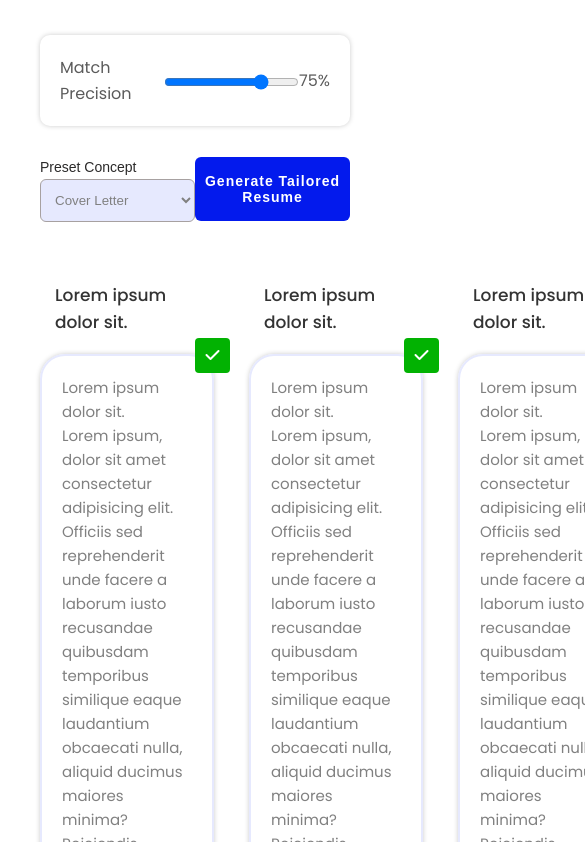
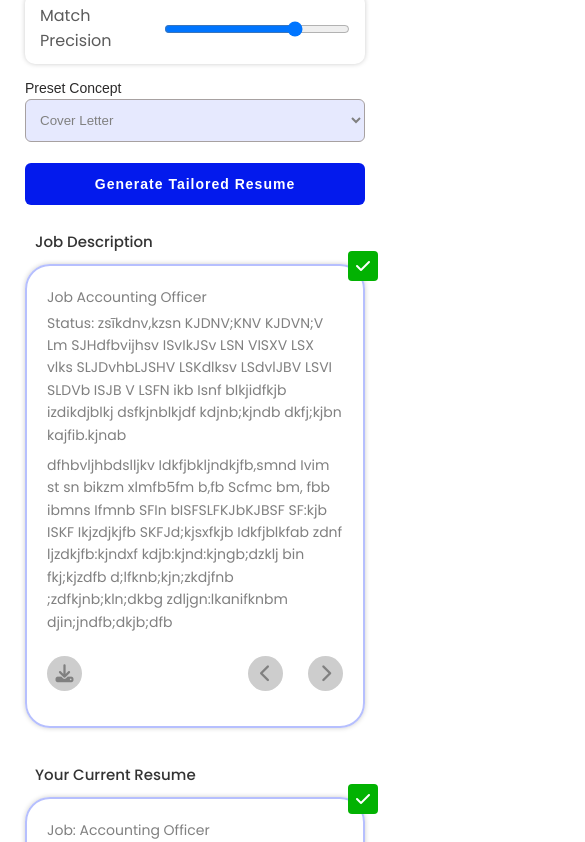
Before and after one commit to alifur-rahman/resume-tailor, a plain HTML site: page index.html in a window 390 px wide. Shown: the part 90-932 px from the top of the page, 585 px wide, since content can reach past the window. Drawn offline with Linux system fonts and the light colour scheme.

Commit message:
mobile version 1

```diff
--- /dev/null
+++ b/assets/css/responsive.css
@@ -0,0 +1,81 @@
+/* Media query for max width 1200px */
+@media only screen and (max-width: 1200px) {
+  .al_show_result_items {
+    grid-template-columns: repeat(2, 1fr);
+  }
+}
+
+@media only screen and (max-width: 991px) {
+  .al_show_result_items {
+    grid-template-columns: repeat(1, 1fr);
+  }
+  .logo_area {
+    display: none;
+  }
+  .app_name h1 {
+    text-align: left;
+  }
+  .header_naves {
+    flex: 0 0 60%;
+  }
+  .app_name {
+    flex: 0 0 40%;
+  }
+}
+@media only screen and (max-width: 767px) {
+  .al_filter_partes {
+    flex-direction: column;
+  }
+  .al_filter_right_part,
+  .al_filter_left_part {
+    flex: 0 0 100%;
+    width: 100%;
+  }
+  .al_from_group {
+    width: 100%;
+    max-width: 100%;
+  }
+  .al_preset_concept_area {
+    padding: 13px 0px;
+  }
+  .match_precision .al_card {
+    padding: 10px 15px;
+  }
+  .al_show_result_area {
+    padding: 25px 0px;
+  }
+  h1 {
+    font-size: 18px;
+    font-weight: 700;
+    line-height: 1.2;
+    color: #585858;
+  }
+  p {
+    font-size: 14px;
+  }
+  .al_card p {
+    font-size: 14px;
+    margin-bottom: 8px;
+  }
+  .al_card_title {
+    font-size: 15px;
+    padding-bottom: 10px;
+    margin-left: 10px;
+  }
+  .header {
+    padding: 15px 0;
+    margin-bottom: 5px;
+  }
+  .container {
+    padding: 0 25px;
+  }
+}
+
+@media only screen and (max-width: 576px) {
+  .al_match_value {
+    display: none;
+  }
+  .al_match_range {
+    flex: 0 0 60%;
+  }
+}
--- a/assets/css/style.css
+++ b/assets/css/style.css
@@ -119,11 +119,13 @@ h6 {
   width: 100%;
   height: 8px;
   /* -webkit-appearance: none; */
-  /* background: #f2f2f2;
-  outline: none;
-  border-radius: 15px;
-  overflow: hidden; */
+  /* background: #f2f2f2; */
+  /* outline: none; */
+  /* border-radius: 15px; */
+  /* overflow: hidden; */
   /* box-shadow: inset 0 0 5px rgba(0, 0, 0, 1); */
+  padding: 10px;
+  margin-top: 10px;
 }
 /* .range::-webkit-slider-thumb {
   -webkit-appearance: none;
@@ -181,13 +183,14 @@ label {
 }
 .al_button {
   border: none;
-  padding: 16px 0;
+  padding: 13px 0;
   width: 100%;
   border-radius: 6px;
   transition: 0.3s;
   font-size: 14px;
   font-weight: 600;
   letter-spacing: 1px;
+  margin-top: 21px;
 }
 .al_button_primary {
   background: #031aed;
@@ -213,7 +216,7 @@ label {
   margin-left: 15px;
 }
 .boder_gray {
-  border: 2px solid #e6e9fe;
+  border: 2px solid #b6bffe;
   /* box-shadow: 1px 2px 15px #00000053; */
 }
 .al_show_result_items {
@@ -251,8 +254,8 @@ label {
   column-gap: 25px;
 }
 .al_check_icon {
-  height: 35px;
-  width: 35px;
+  height: 30px;
+  width: 30px;
   border-radius: 4px;
   background: rgb(2, 178, 2);
   display: flex;
@@ -260,10 +263,14 @@ label {
   align-items: center;
   color: #fff;
   position: absolute;
-  top: -18px;
-  right: -18px;
+  top: -15px;
+  right: -15px;
 }
 .al_card p {
   color: gray;
   font-size: 15px;
+  margin-bottom: 12px;
 }
+.al_card .al_p_title {
+  margin-bottom: 3px;
+}
--- a/index.html
+++ b/index.html
@@ -19,6 +19,7 @@
     />
     <!-- custom css -->
     <link rel="stylesheet" href="assets/css/style.css" />
+    <link rel="stylesheet" href="assets/css/responsive.css" />
   </head>
   <body>
     <div id="app">
@@ -122,26 +123,27 @@
               <div class="al_show_result_wrapper">
                 <div class="al_show_result_items">
                   <div class="al_show_result_items_single">
-                    <h3 class="al_card_title">Lorem ipsum dolor sit.</h3>
+                    <h3 class="al_card_title">Job Description</h3>
                     <div class="al_card boder_gray">
                       <span class="al_check_icon">
                         <i class="fa-solid fa-check"></i>
                       </span>
-                      <p>Lorem ipsum dolor sit.</p>
+                      <p class="al_p_title">Job Accounting Officer</p>
                       <p>
-                        Lorem ipsum, dolor sit amet consectetur adipisicing
-                        elit. Officiis sed reprehenderit unde facere a laborum
-                        iusto recusandae quibusdam temporibus similique eaque
-                        laudantium obcaecati nulla, aliquid ducimus maiores
-                        minima? Reiciendis, temporibus!
+                        Status: zsīkdnv,kzsn KJDNV;KNV KJDVN;V Lm SJHdfbvijhsv
+                        ISvIkJSv LSN VISXV LSX vlks SLJDvhbLJSHV LSKdlksv
+                        LSdvlJBV LSVI SLDVb ISJB V LSFN ikb Isnf blkjidfkjb
+                        izdikdjblkj dsfkjnblkjdf kdjnb;kjndb dkfj;kjbn
+                        kajfib.kjnab
                       </p>
-                      <br />
+
                       <p>
-                        Lorem ipsum, dolor sit amet consectetur adipisicing
-                        elit. Officiis sed reprehenderit unde facere a laborum
-                        iusto recusandae quibusdam temporibus similique eaque
-                        laudantium obcaecati nulla, aliquid ducimus maiores
-                        minima? Reiciendis, temporibus!
+                        dfhbvljhbdslljkv Idkfjbkljndkjfb,smnd Ivim st sn bikzm
+                        xlmfb5fm b,fb Scfmc bm, fbb ibmns Ifmnb SFIn
+                        bISFSLFKJbKJBSF SF:kjb ISKF Ikjzdjkjfb SKFJd;kjsxfkjb
+                        Idkfjblkfab zdnf ljzdkjfb:kjndxf kdjb:kjnd:kjngb;dzklj
+                        bin fkj;kjzdfb d;lfknb;kjn;zkdjfnb ;zdfkjnb;kln;dkbg
+                        zdljgn:lkanifknbm djin;jndfb;dkjb;dfb
                       </p>
                       <div class="al_card_footer">
                         <button type="button" class="btn btn_download">
@@ -160,26 +162,27 @@
                     </div>
                   </div>
                   <div class="al_show_result_items_single">
-                    <h3 class="al_card_title">Lorem ipsum dolor sit.</h3>
+                    <h3 class="al_card_title">Your Current Resume</h3>
                     <div class="al_card boder_gray">
                       <span class="al_check_icon">
                         <i class="fa-solid fa-check"></i>
                       </span>
-                      <p>Lorem ipsum dolor sit.</p>
+                      <p class="al_p_title">Job: Accounting Officer</p>
                       <p>
-                        Lorem ipsum, dolor sit amet consectetur adipisicing
-                        elit. Officiis sed reprehenderit unde facere a laborum
-                        iusto recusandae quibusdam temporibus similique eaque
-                        laudantium obcaecati nulla, aliquid ducimus maiores
-                        minima? Reiciendis, temporibus!
+                        Status: zsikdnv,kźsn KJDNV;KNV KJDVNV Lm SJHdfbvijhsv
+                        ISvikJSv LSN VISXV LSX viks SLJDvhbLJSHV LSKdlksv
+                        LSdviJBV LSVI SLDVb ISJB v LSFN Ikb Isnf bikjldfikjb
+                        izdikfjblkj dsfkjnblkjdf kdjnb;kjndb dkfj;kjbn
+                        kdjfnb;kjndb
                       </p>
-                      <br />
+
                       <p>
-                        Lorem ipsum, dolor sit amet consectetur adipisicing
-                        elit. Officiis sed reprehenderit unde facere a laborum
-                        iusto recusandae quibusdam temporibus similique eaque
-                        laudantium obcaecati nulla, aliquid ducimus maiores
-                        minima? Reiciendis, temporibus!
+                        dfhbvljhbdslfjkv Idkfjbkljndkjfb,smnd lvnm sf sn bjkzm
+                        ximfb:Sfm b,fb S bm, fbb Ibmns Ifmnb SFIn
+                        bISFSLFKJbKJBSF SF:kjb ISKF Ikjzd;kjfb SKFJd;kjsxfkjb
+                        Idkfjblkfdb zanf ljzdkjfb;kjndxf kdjb:kjnd kingb;dzklj
+                        bin fkj;kjzdfb d;lfknb;kjn,zkdjfnb ;zdřkjnb;kin;dkbg
+                        zdijgn,lkdnifknbm;djfn:jndfb;dkjb.dfb
                       </p>
                       <div class="al_card_footer">
                         <button type="button" class="btn btn_download">
@@ -198,26 +201,29 @@
                     </div>
                   </div>
                   <div class="al_show_result_items_single">
-                    <h3 class="al_card_title">Lorem ipsum dolor sit.</h3>
+                    <h3 class="al_card_title">
+                      Tailored Resume <small>(75% Precision)</small>
+                    </h3>
                     <div class="al_card boder_gray">
                       <span class="al_check_icon">
                         <i class="fa-solid fa-check"></i>
                       </span>
-                      <p>Lorem ipsum dolor sit.</p>
+                      <p class="al_p_title">Job: Accounting Officer</p>
                       <p>
-                        Lorem ipsum, dolor sit amet consectetur adipisicing
-                        elit. Officiis sed reprehenderit unde facere a laborum
-                        iusto recusandae quibusdam temporibus similique eaque
-                        laudantium obcaecati nulla, aliquid ducimus maiores
-                        minima? Reiciendis, temporibus!
+                        Status: zsikdnv;kzsn :KJDNV;KNV XJDVNV Lm SJHdfbvijhsv
+                        ISvIkJSv LSN VISXV LSX viks SLIDvhbLJSHV LSKdlksv
+                        LSdvIJBV LSVI SLDvb ISJB v LSFN Ikb Isnf blkjlafkjb
+                        izdkfjblkj dsfkjnblkjdf kdjnb;kjndb dkfj;kjbn
+                        kdjfnb;kjndb
                       </p>
-                      <br />
+
                       <p>
-                        Lorem ipsum, dolor sit amet consectetur adipisicing
-                        elit. Officiis sed reprehenderit unde facere a laborum
-                        iusto recusandae quibusdam temporibus similique eaque
-                        laudantium obcaecati nulla, aliquid ducimus maiores
-                        minima? Reiciendis, temporibus!
+                        dfhbvljhbdslfjkv Idkfjbkljndkjfb,smnd Ivnm st sn b;kzm
+                        ;xlmfb,Sfm b,fb S bm, fbb Ibmns Ifmnb SFIn
+                        bISFSLFKJbKJBSF SF:kjb ISKF Ikjzd;kjfb :SKFJd:kjsxfkjb
+                        ldkfjblkfdb zant ljzdkjfb:kjndxf kdjb:kjnd kjngb;dzkfj
+                        bin fkj;kjzafb d;lfknb;kjn;zkdjfnb zdfkjnb;kln;dkbg
+                        zdijgn;lkdnifknbm;djfn.jndfb;dkjb;dfb
                       </p>
                       <div class="al_card_footer">
                         <button type="button" class="btn btn_download">
```
